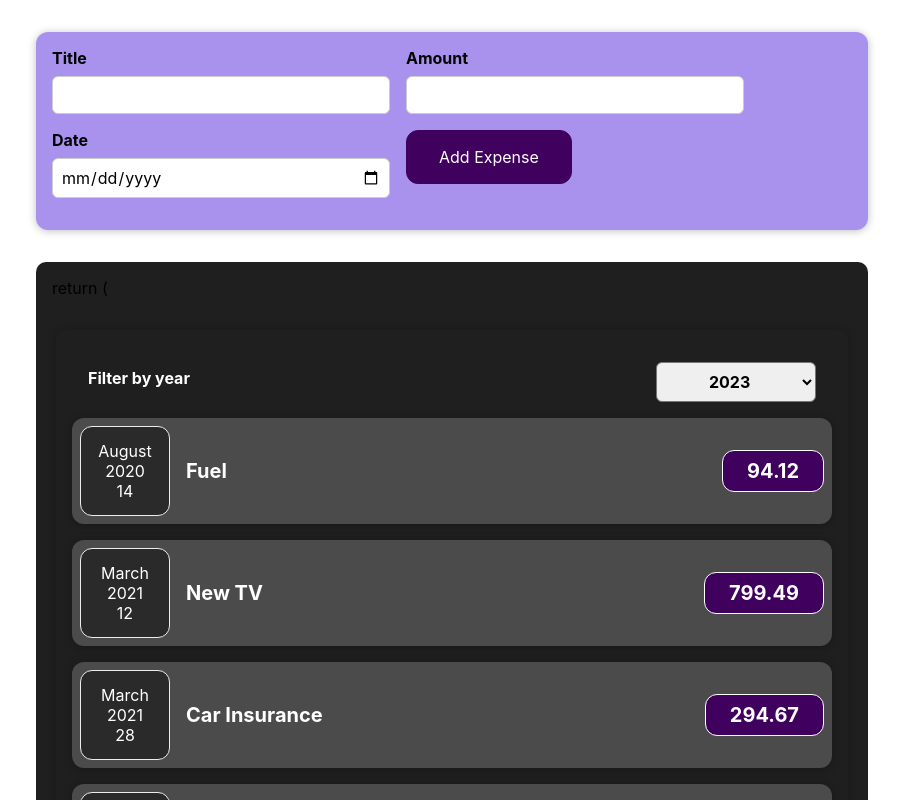
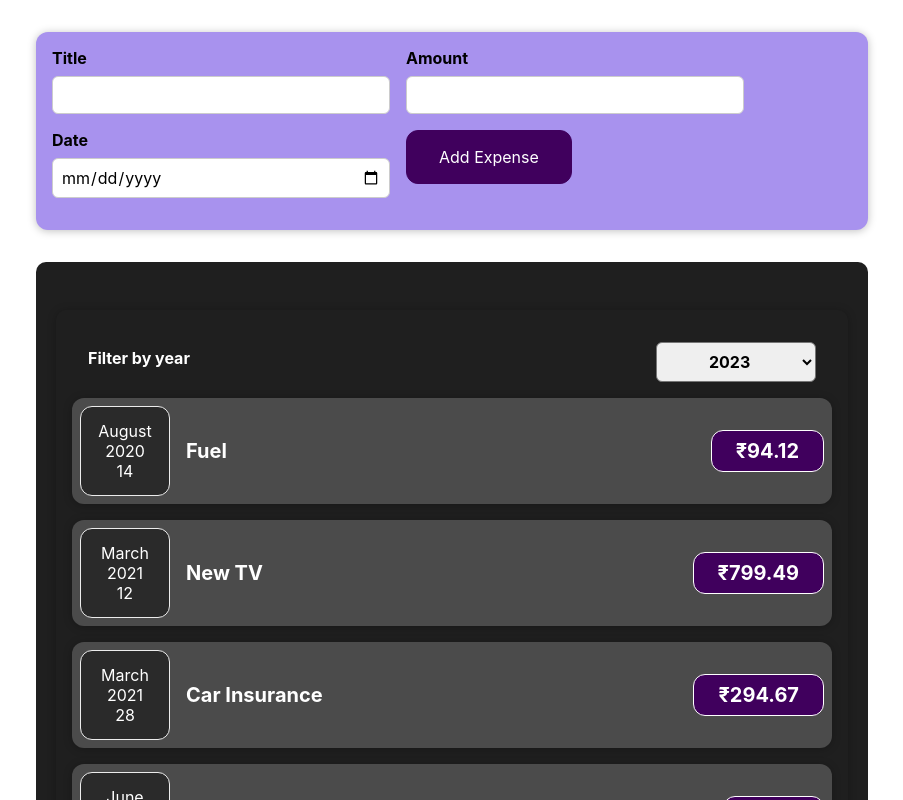
Before and after one commit to raahulvinod/Expense-tracker-React, a React (Create React App) app: page / in a window 1280 px wide. Shown: the top 800 px of the page, without its empty margins (188-1091 px from the left). Built offline with nearby package versions, Linux system fonts and the light colour scheme.

Commit message:
added expense submission

```diff
--- a/src/App.js
+++ b/src/App.js
@@ -1,9 +1,10 @@
+import { useState } from 'react';
 import './App.css';
 import Expenses from './components/Expenses/Expenses';
 import NewExpense from './components/NewExpense/NewExpense';
 
 function App() {
-  const expenses = [
+  const dummyExpenses = [
     {
       id: 'e1',
       title: 'Fuel',
@@ -25,15 +26,18 @@ function App() {
     },
   ];
 
-  const addExpenseHandler = (expenses) => {
-    console.log('In app js');
-    console.log(expenses);
+  const [expenseList, setExpenseList] = useState(dummyExpenses);
+
+  const addExpenseHandler = (newExpense) => {
+    setExpenseList((prevExpenses) => {
+      return [newExpense, ...prevExpenses];
+    });
   };
 
   return (
     <div>
       <NewExpense addExpense={addExpenseHandler} />
-      <Expenses expenses={expenses} />
+      <Expenses lists={expenseList} />
     </div>
   );
 }
--- a/src/components/Expenses/ExpenseItem.jsx
+++ b/src/components/Expenses/ExpenseItem.jsx
@@ -9,7 +9,7 @@ const ExpenseItem = ({ title, amount, date }) => {
       <ExpenseDate date={date} />
       <div className="expense-item__description">
         <h2>{title}</h2>
-        <div className="expense-item__price">{amount}</div>
+        <div className="expense-item__price">₹{amount}</div>
       </div>
     </Card>
   );
--- a/src/components/Expenses/Expenses.jsx
+++ b/src/components/Expenses/Expenses.jsx
@@ -5,7 +5,7 @@ import ExpensesFilter from './ExpensesFilter';
 import './Expenses.css';
 import Card from '../UI/Card';
 
-const Expenses = ({ expenses }) => {
+const Expenses = ({ lists }) => {
   const [filteredYear, setFilteredYear] = useState('2023');
 
   const filterChangeHandler = (selectedYear) => {
@@ -14,26 +14,24 @@ const Expenses = ({ expenses }) => {
 
   return (
     <div className="expenses">
-      return (
       <div>
         <Card className="expenses">
           <ExpensesFilter
             selected={filteredYear}
             onChangeFilter={filterChangeHandler}
           />
-          {expenses.map((expense) => {
+          {lists.map((list) => {
             return (
               <ExpenseItem
-                key={expense.id}
-                title={expense.title}
-                amount={expense.amount}
-                date={expense.date}
+                key={list.id}
+                title={list.title}
+                amount={list.amount}
+                date={list.date}
               />
             );
           })}
         </Card>
       </div>
-      );
     </div>
   );
 };
```
